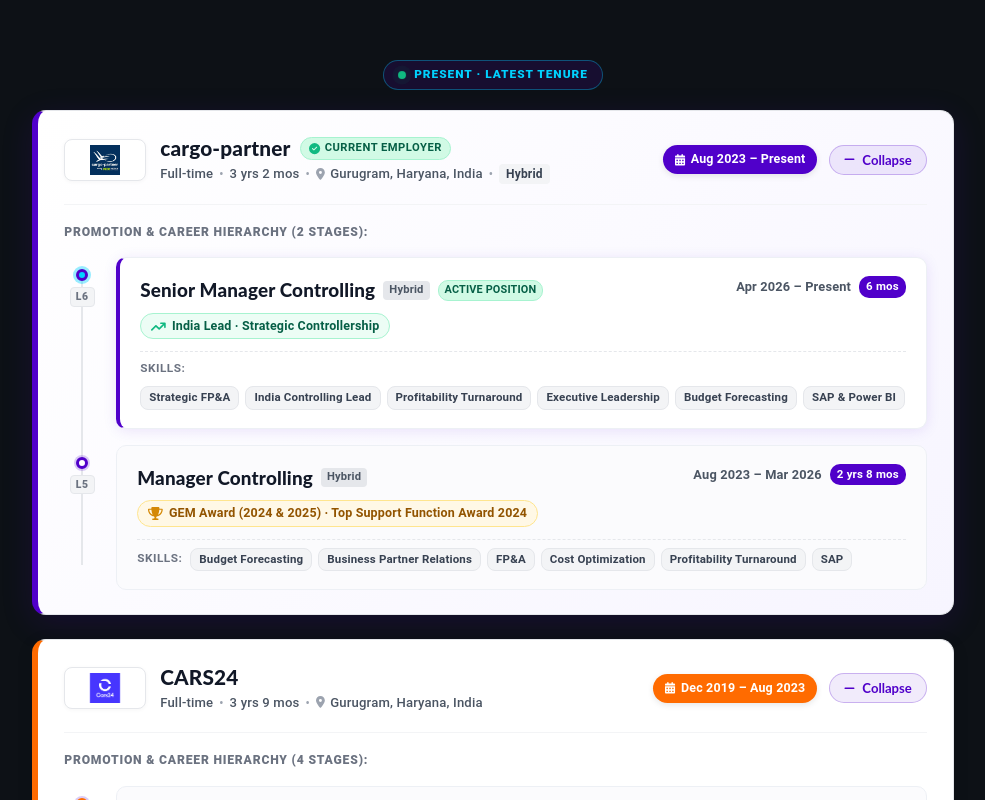
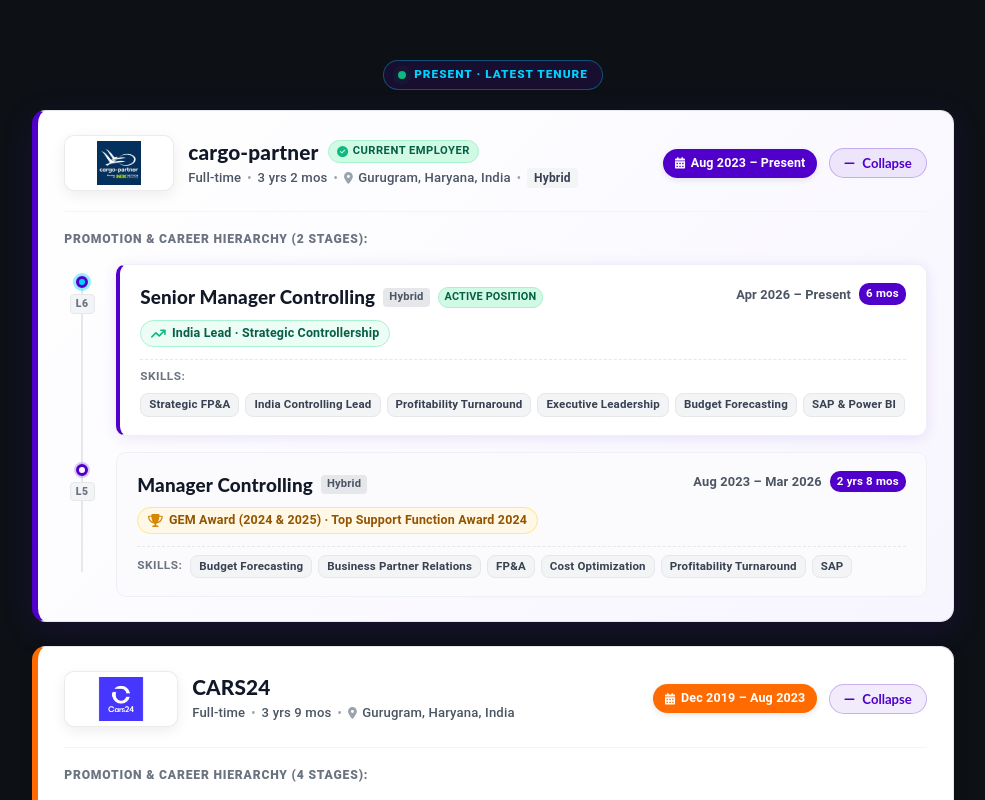
Before and after one commit to Ashishpandla07/Portfolio, a React (Create React App) app: page / in a window 1280 px wide. Shown: the part 2200-3000 px from the top of the page, without its empty margins (147-1132 px from the left). Built offline with nearby package versions, Linux system fonts and the light colour scheme.

Commit message:
Enlarge company logos with catchy corporate frame, refined shadow, and hover lift

```diff
--- a/src/assets/styles/Timeline.scss
+++ b/src/assets/styles/Timeline.scss
@@ -219,21 +219,28 @@
           flex-wrap: wrap;
 
           .company-logo-frame {
-            height: 42px;
-            width: 82px;
+            height: 56px;
+            min-width: 110px;
+            max-width: 125px;
             background: #ffffff;
-            border-radius: 8px;
-            border: 1px solid #e5e7eb;
-            box-shadow: 0 1px 4px rgba(0, 0, 0, 0.04);
+            border-radius: 10px;
+            border: 1px solid rgba(0, 0, 0, 0.08);
+            box-shadow: 0 4px 14px rgba(0, 0, 0, 0.07);
             display: flex;
             align-items: center;
             justify-content: center;
-            padding: 3px 6px;
+            padding: 6px 12px;
             flex-shrink: 0;
+            transition: transform 0.25s cubic-bezier(0.16, 1, 0.3, 1), box-shadow 0.25s ease;
+
+            &:hover {
+              transform: translateY(-2px) scale(1.03);
+              box-shadow: 0 6px 18px rgba(80, 0, 202, 0.16);
+            }
 
             .company-logo-img {
-              max-height: 30px;
-              max-width: 74px;
+              max-height: 44px;
+              max-width: 100px;
               width: auto;
               height: auto;
               object-fit: contain;
```
